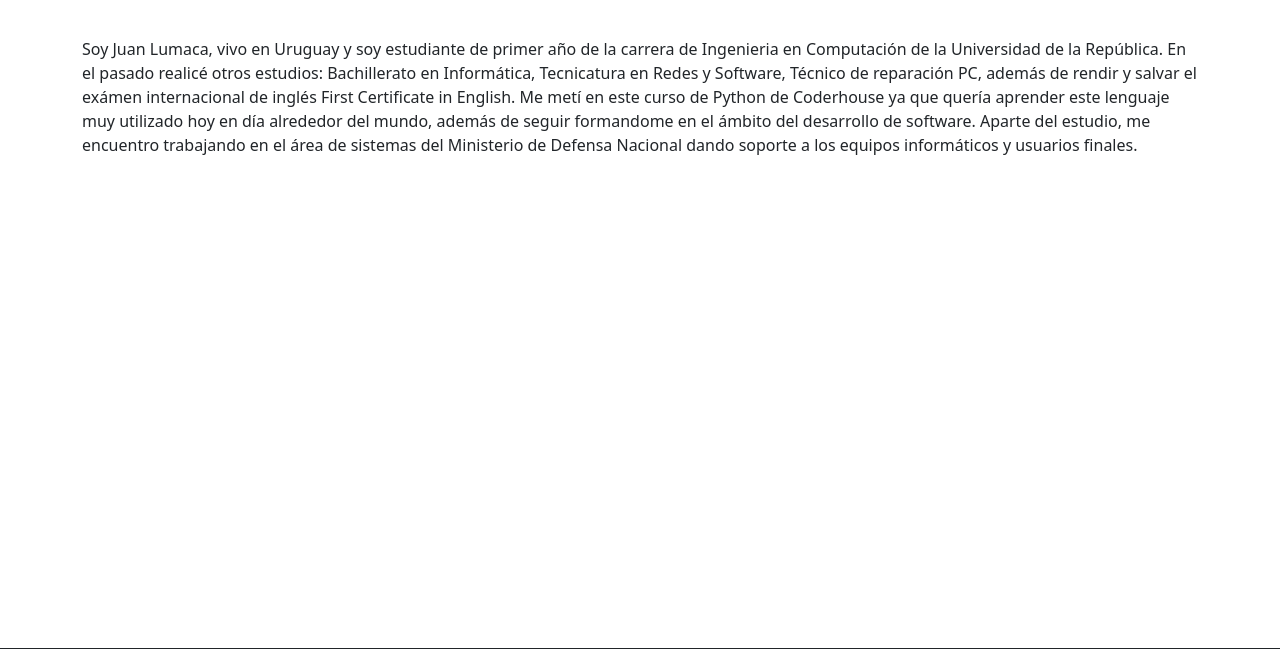
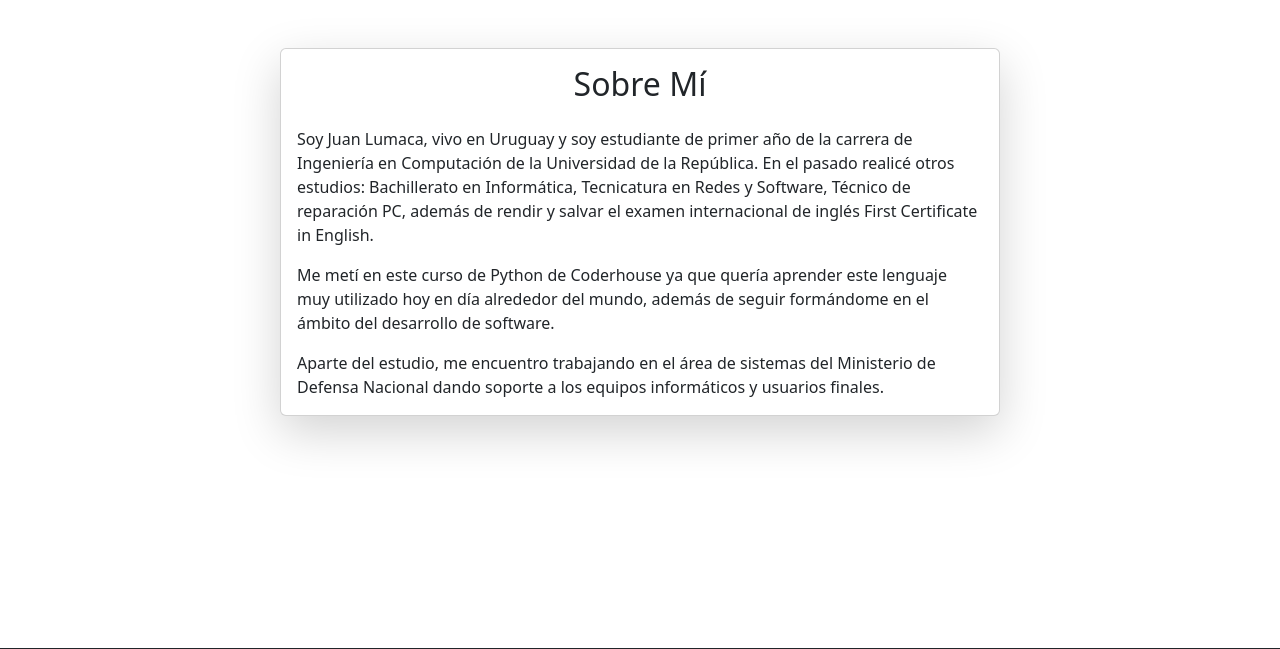
Before and after one commit to jlumaca/ProyectoFinalLumaca, a Django app: page /App/about/ in a window 1280 px wide. Shown: the part 56-705 px from the top of the page. Run offline with Django 5.2, Linux system fonts and the light colour scheme; some libraries are stand-ins or nearby versions.

Commit message:
about me

```diff
--- a/App/templates/about.html
+++ b/App/templates/about.html
@@ -2,27 +2,29 @@
 {% load static %}
 
 {% block contenidoCambiable %}
-<br>
-<p>Soy Juan Lumaca, vivo en Uruguay
-y soy estudiante de primer año de la
-carrera de Ingenieria en Computación
-de la Universidad de la República.
-En el pasado realicé otros estudios:
-Bachillerato en Informática, Tecnicatura
-en Redes y Software, Técnico de reparación PC,
-además de rendir y salvar el exámen internacional
-de inglés First Certificate in English.
-Me metí en este curso de Python de Coderhouse
-ya que quería aprender este lenguaje muy utilizado
-hoy en día alrededor del mundo, además de seguir formandome
-en el ámbito del desarrollo de software.
-Aparte del estudio, me encuentro trabajando
-en el área de sistemas del Ministerio de Defensa Nacional
-dando soporte a los equipos informáticos y usuarios finales.</p>
-
-
-
-
-
-
-{% endblock contenidoCambiable%}
+<script src="{% static 'js/bootstrap.bundle.min.js' %}"></script>
+<div class="container mt-5">
+    <div class="row justify-content-center">
+        <div class="col-md-8">
+            <div class="card shadow-lg">
+                <div class="card-body">
+                    <h2 class="card-title text-center mb-4">Sobre Mí</h2>
+                    <p class="card-text">
+                        Soy Juan Lumaca, vivo en Uruguay y soy estudiante de primer año de la carrera de Ingeniería en Computación de la Universidad de la República.
+                        En el pasado realicé otros estudios: Bachillerato en Informática, Tecnicatura en Redes y Software, Técnico de reparación PC,
+                        además de rendir y salvar el examen internacional de inglés First Certificate in English.
+                    </p>
+                    <p class="card-text">
+                        Me metí en este curso de Python de Coderhouse ya que quería aprender este lenguaje muy utilizado hoy en día alrededor del mundo,
+                        además de seguir formándome en el ámbito del desarrollo de software.
+                    </p>
+                    <p class="card-text">
+                        Aparte del estudio, me encuentro trabajando en el área de sistemas del Ministerio de Defensa Nacional
+                        dando soporte a los equipos informáticos y usuarios finales.
+                    </p>
+                </div>
+            </div>
+        </div>
+    </div>
+</div>
+{% endblock contenidoCambiable %}
```
